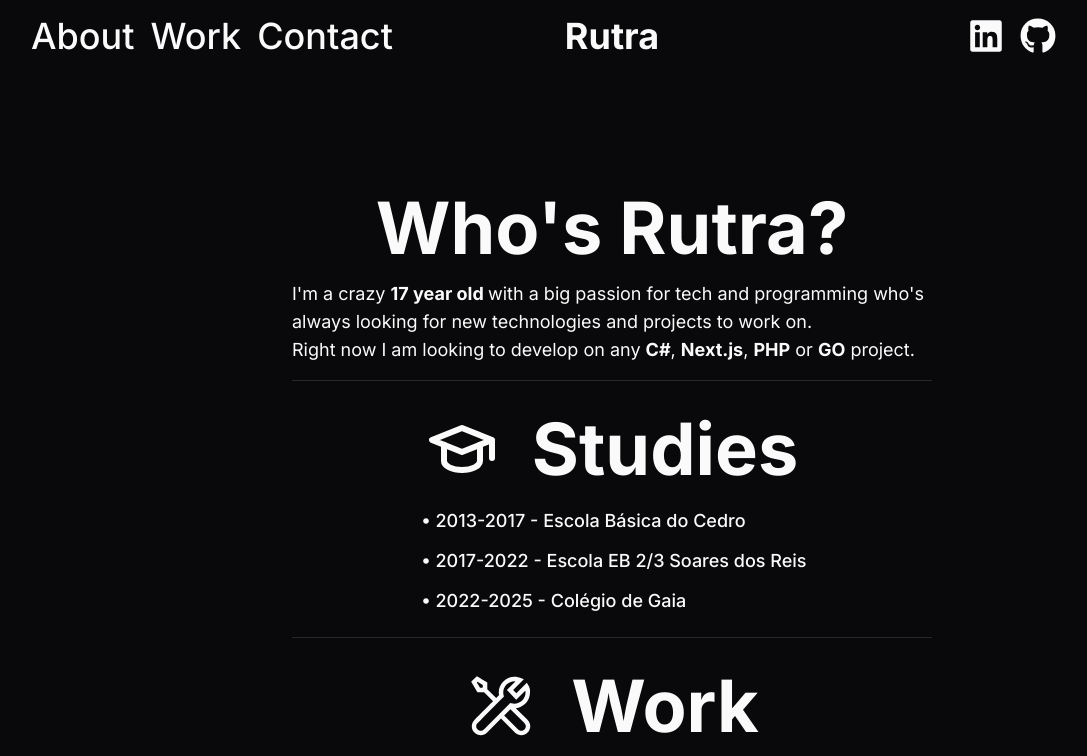
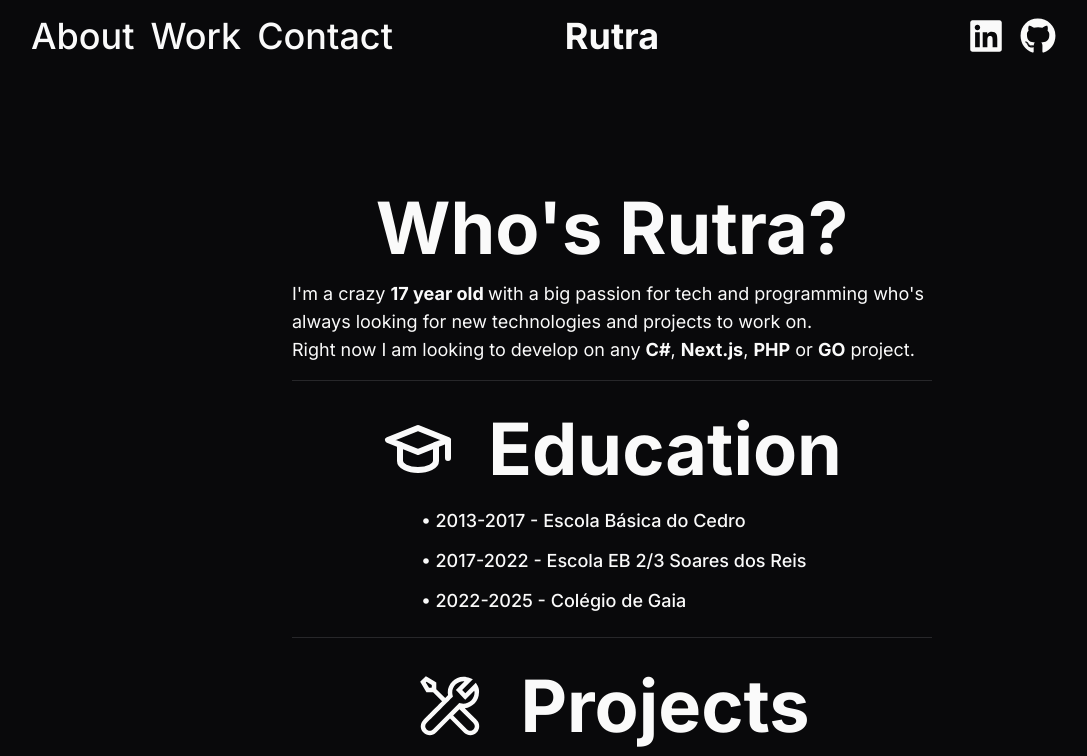
Before and after one commit to ArturC03/Portfolio, a Next.js app: page / in a window 1280 px wide. Shown: the top 756 px of the page, without its empty margins (28-1115 px from the left). Built offline with nearby package versions, Linux system fonts and the light colour scheme.

Commit message:
header changes

```diff
--- a/src/app/page.tsx
+++ b/src/app/page.tsx
@@ -16,7 +16,7 @@ import { Fullscreen } from "lucide-react";
 export default function Home() {
   return (
     <main className="absolute justify-items-center text-left text-wrap left-80 right-80 top-40 py-4">
-        <h1 className="">Who's Rutra?</h1>
+        <h1 className="" id="rutra">Who's Rutra?</h1>
         <p>
           I'm a crazy <b>17 year old </b>with a big passion for tech and programming who's always looking for new technologies and projects to work on. <br/>
           Right now I am looking to develop on any <b>C#</b>, <b>Next.js</b>, <b>PHP</b> or <b>GO</b> project.
@@ -24,7 +24,7 @@ export default function Home() {
 
     <Separator className="my-4"/>
 
-    <h1 className=""><TbSchool/>&nbsp; Studies</h1>
+    <h1 className="" id="education"><TbSchool/>&nbsp; Education</h1>
       <ul className="">
         <li>
 
@@ -81,7 +81,7 @@ export default function Home() {
 
     <Separator className="my-4"/>
 
-    <h1><LiaToolsSolid /> &nbsp; Work</h1>
+    <h1 id="projects"><LiaToolsSolid /> &nbsp; Projects</h1>
     <div className="flex flex-wrap place place-items-center justify-center gap-4">
     <div className="projectCard">
       <h2 className="text-xl font-bold mb-4">Image To ASCII Converter</h2>
```
